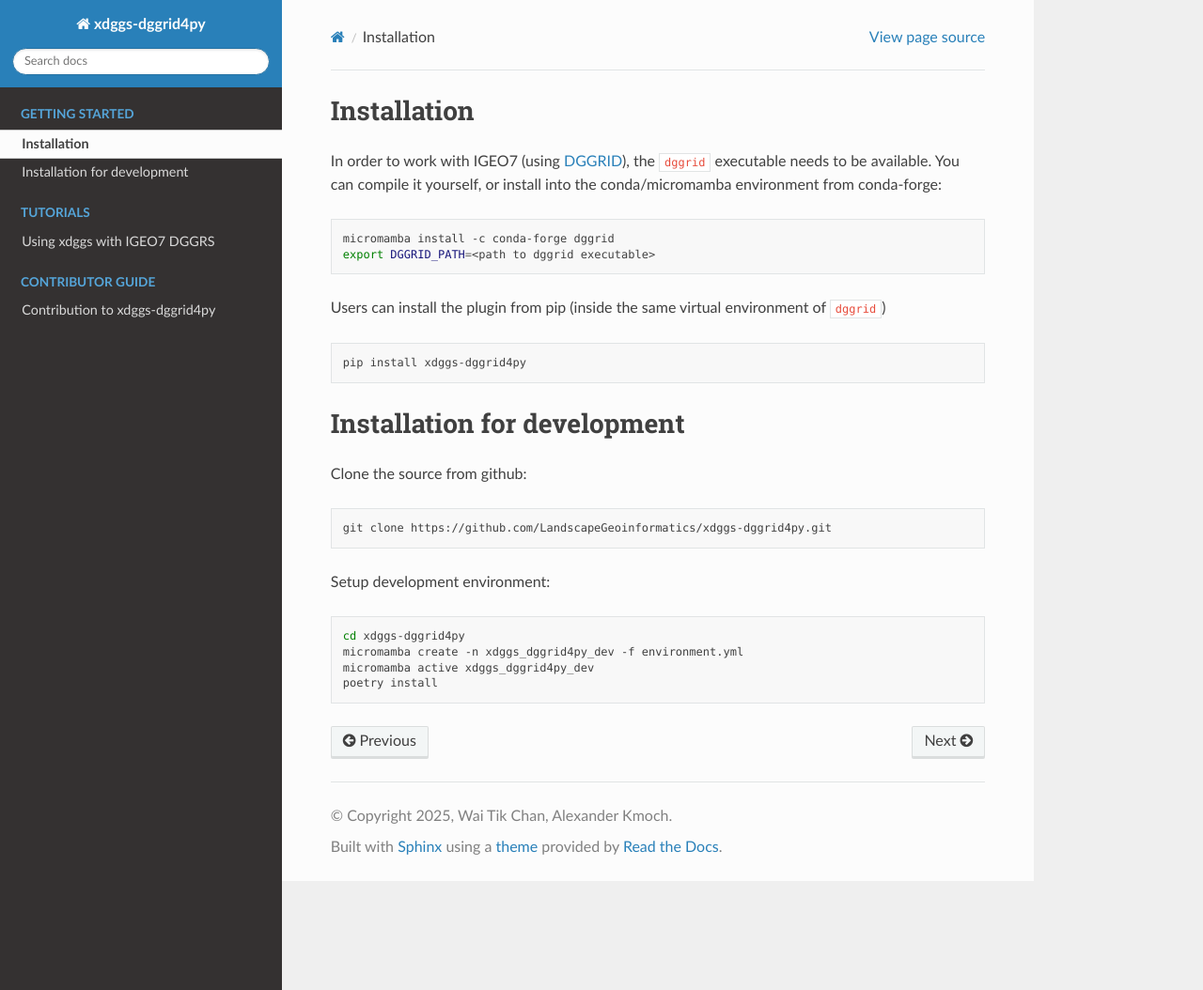
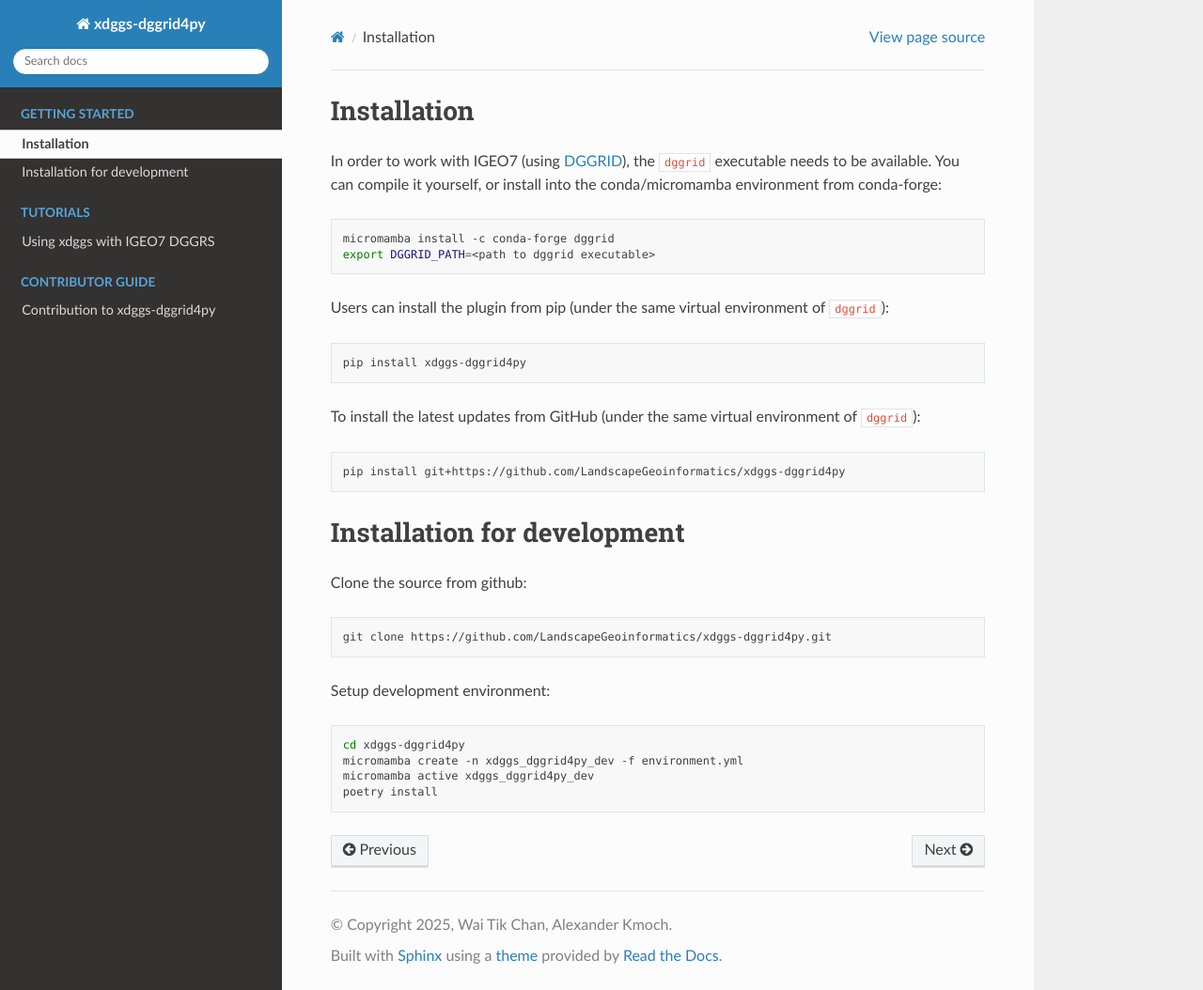
Before and after one commit to LandscapeGeoinformatics/xdggs-dggrid4py, a Sphinx documentation site: the page built from docs/source/getting_started.rst, in a window 1280 px wide and 1054 px high. Shown: the whole window at 94% size. Built offline with Sphinx 7.4.7 and the Read the Docs theme 3.1.0, drawn with Linux system fonts in a browser that asks for light colours.

Commit message:
#9 add pip installation from github

```diff
--- a/docs/source/getting_started.rst
+++ b/docs/source/getting_started.rst
@@ -9,11 +9,19 @@ In order to work with IGEO7 (using `DGGRID <https://github.com/sahrk/DGGRID>`_),
     export DGGRID_PATH=<path to dggrid executable>
 
 
-Users can install the plugin from pip (inside the same virtual environment of ``dggrid``)
+Users can install the plugin from pip (under the same virtual environment of ``dggrid``):
 
 .. code-block:: bash
 
    pip install xdggs-dggrid4py
+
+To install the latest updates from GitHub (under the same virtual environment of ``dggrid``):
+
+
+.. code-block:: bash
+
+   pip install git+https://github.com/LandscapeGeoinformatics/xdggs-dggrid4py
+
 
 Installation for development
 ============================
```
